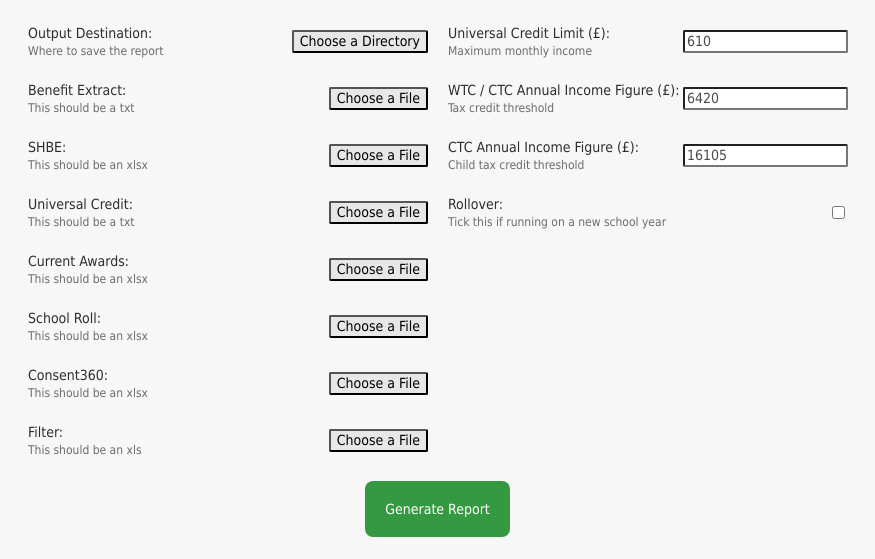
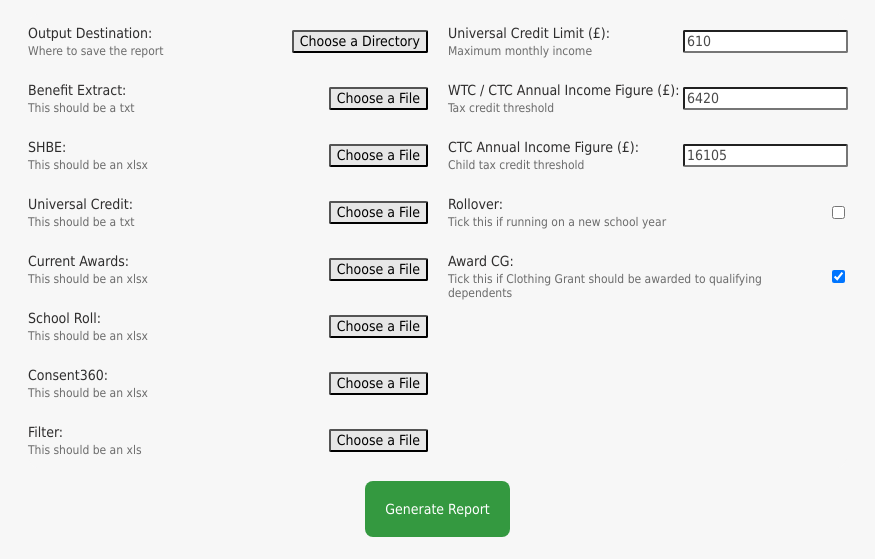
Before and after one commit to WeAreSnook/fsm-app, an Electron app: page index.html in a window 875 px wide. Shown: the part 103-662 px from the top of the page. Drawn offline with Linux system fonts and the light colour scheme; no server answers.

Commit message:
Add AwardCG option

```diff
--- a/index.html
+++ b/index.html
@@ -226,6 +226,21 @@
             </div>
             <input type="checkbox" id="rollover" name="rollover" />
           </div>
+
+          <div
+            class="input"
+            data-controller="picker"
+            data-picker-name="awardCG"
+            data-action="input->picker#updateBool"
+          >
+            <div class="input-text">
+              <span class="label">Award CG:</span>
+              <span class="hint" data-target="picker.hint"
+              >Tick this if Clothing Grant should be awarded to qualifying dependents</span
+              >
+            </div>
+            <input type="checkbox" checked id="awardCG" name="rollover" />
+          </div>
         </div>
       </div>
 
--- a/main.js
+++ b/main.js
@@ -47,7 +47,8 @@ function createWindow() {
     benefitAmount: 610.0,
     ctcFigure: 16105.0,
     ctcWtcFigure: 6420.0,
-    rollover: false
+    rollover: false,
+    awardCG: true
   }
 
   function hasValidInputs() {
@@ -136,7 +137,7 @@ function createWindow() {
       return
     }
 
-    const command = `${executableFileName} --output="${paths.output}" --awards="${paths.awards}"  --benefitextract="${paths.benefitExtract}" --dependents="${paths.dependents}" --universalcredit="${paths.universalCredit}" --awards="${paths.awards}" --schoolroll="${paths.schoolRoll}" --consent="${paths.consent}" --filter="${paths.filter}" --benefitamount=${paths.benefitAmount} --ctcfigure=${paths.ctcFigure} --ctcwtcfigure=${paths.ctcWtcFigure} --rollover=${paths.rollover}`
+    const command = `${executableFileName} --output="${paths.output}" --awards="${paths.awards}"  --benefitextract="${paths.benefitExtract}" --dependents="${paths.dependents}" --universalcredit="${paths.universalCredit}" --awards="${paths.awards}" --schoolroll="${paths.schoolRoll}" --consent="${paths.consent}" --filter="${paths.filter}" --benefitamount=${paths.benefitAmount} --ctcfigure=${paths.ctcFigure} --ctcwtcfigure=${paths.ctcWtcFigure} --rollover=${paths.rollover} --awardcg=${paths.awardCG}`
 
     setLoading(true)
     exec(command, (err, stdout, stderr) => {
```
Also changed, not shown: 1 other file.
